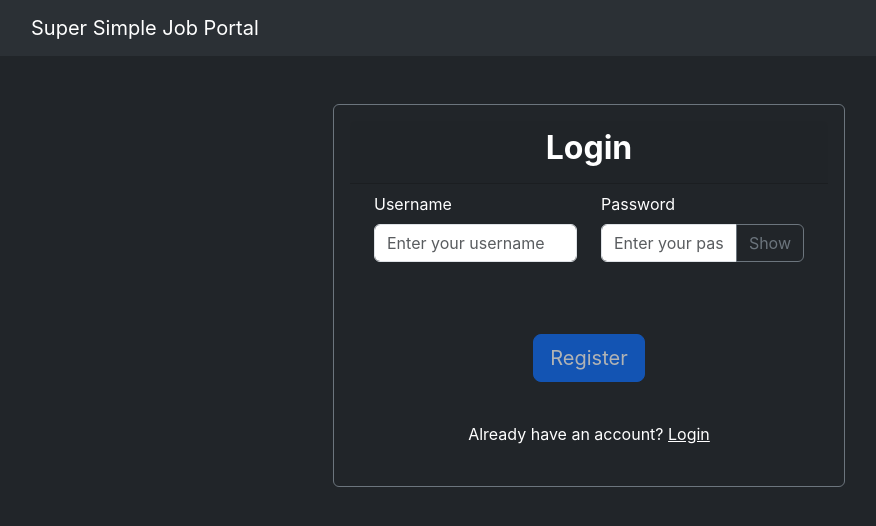
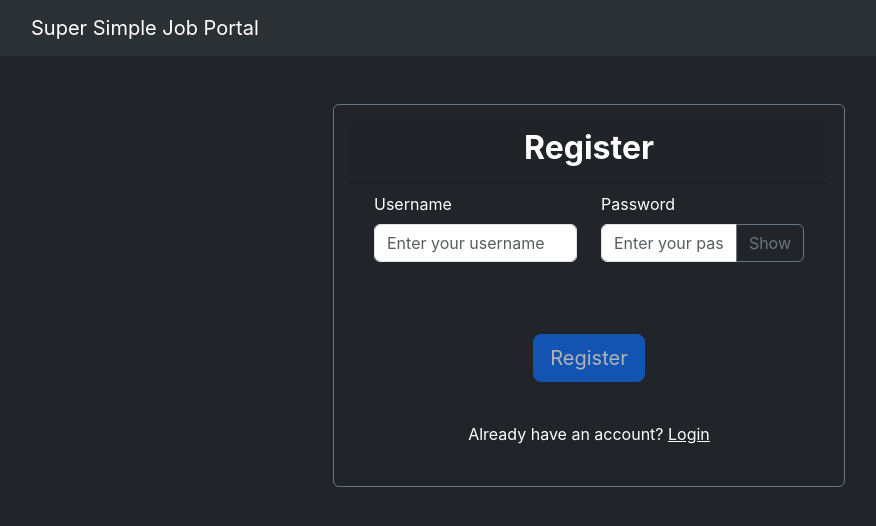
Before and after one commit to alvinwilta/dans-recruitment-frontend, a React (Create React App) app: page /register in a window 1280 px wide. Shown: the top 526 px of the page, without its empty margins (51-927 px from the left). Built offline with nearby package versions, Linux system fonts and the light colour scheme; no server answers.

Commit message:
change scripts and change register title

```diff
--- a/package.json
+++ b/package.json
@@ -22,7 +22,8 @@
     "web-vitals": "^2.1.4"
   },
   "scripts": {
-    "start": "NODE_ENV=development react-scripts start",
+    "start": "react-scripts start",
+    "dev": "NODE_ENV=development react-scripts start",
     "build": "react-scripts build",
     "test": "react-scripts test",
     "eject": "react-scripts eject"
--- a/src/pages/Register.tsx
+++ b/src/pages/Register.tsx
@@ -25,7 +25,7 @@ const Register = () => {
       >
         <Card.Body>
           <Card.Header>
-            <h2 className="fw-bold">Login</h2>
+            <h2 className="fw-bold">Register</h2>
           </Card.Header>
           <Container style={{ marginBottom: "5vh" }}>
             <AccountForm
```
